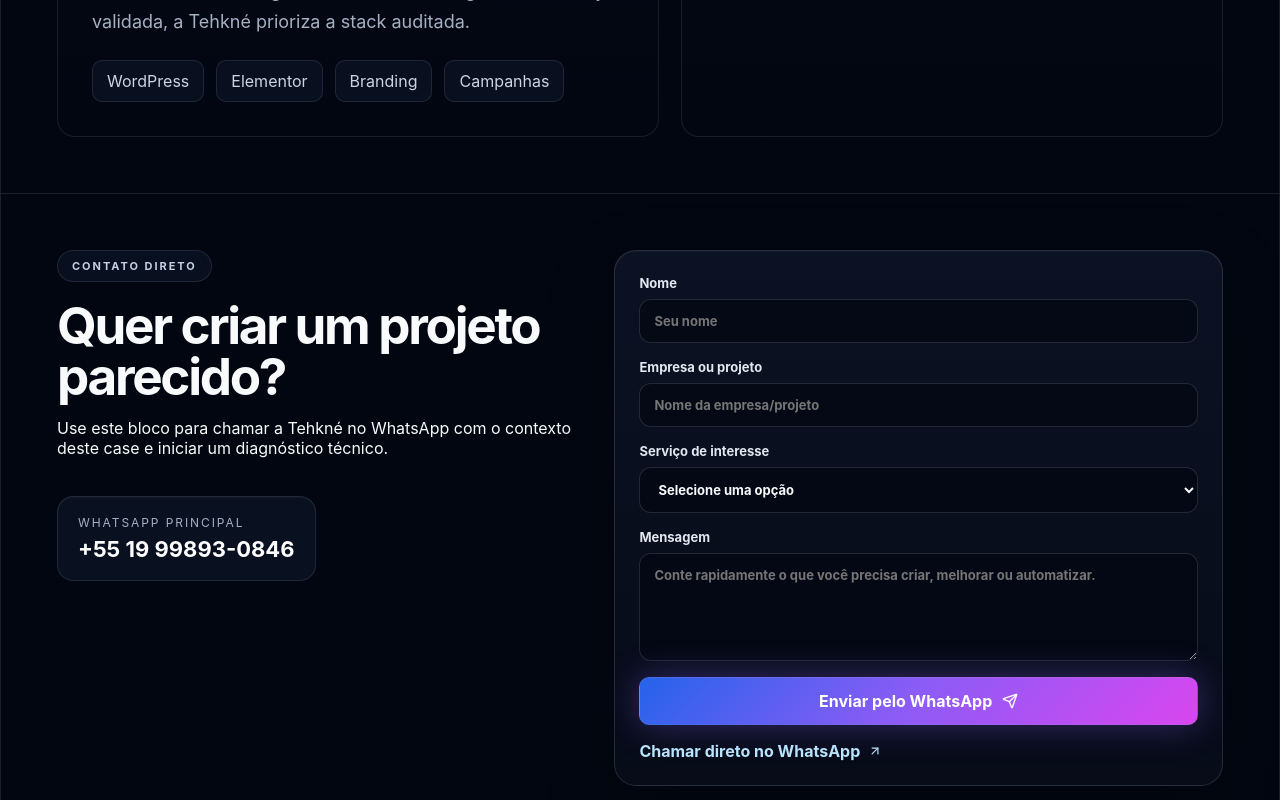
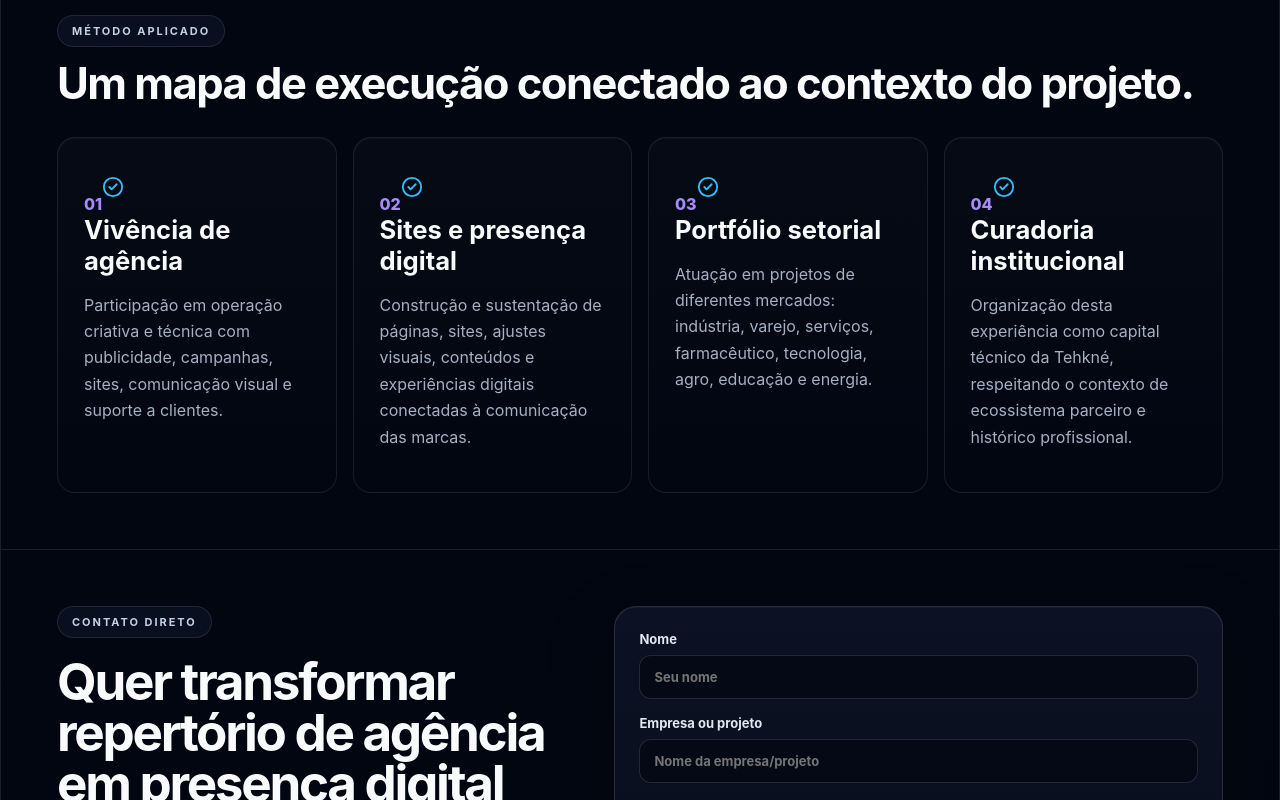
Before and after one commit to Tehkne-Solutions/tehkne-site, a Next.js app: page /portfolio/savana-publicidade in a window 1280 px wide. Shown: the part 3892-4692 px from the top of the page. Built offline with nearby package versions, Linux system fonts and the light colour scheme; no server answers.

Commit message:
feat(portfolio): add Savana official case page

```diff
--- /dev/null
+++ b/app/portfolio/savana-publicidade/page.tsx
@@ -0,0 +1,106 @@
+import { ArrowUpRight, CheckCircle2 } from 'lucide-react';
+import ContactForm from '../../components/ContactForm';
+import { getPortfolioMetadata } from '../portfolio-data';
+import CaseScreens from '../CaseScreens';
+
+const siteUrl = 'https://savanapublicidade.com.br/';
+const heroShot = `https://s0.wp.com/mshots/v1/${encodeURIComponent(siteUrl)}?w=1500`;
+
+const stack = ['WordPress', 'Elementor', 'Publicidade', 'Campanhas', 'Sites', 'Branding'];
+
+const services = [
+  'Planejamento Estratégico',
+  'Planejamento de Campanhas',
+  'Planejamento de Branding',
+  'Comunicação Visual',
+  'Mídias Sociais',
+  'Design de Embalagens',
+  'Eventos',
+  'Mídia e Tráfego Pago',
+  'Criação de Sites'
+];
+
+const portfolio = [
+  'Sinfonia Residencial',
+  'Dafra Motos',
+  'Eurofarma',
+  'Stine Sementes',
+  'Massas De',
+  'Nutralle',
+  'Ecobrisa Energia',
+  'Oficina do Estudante'
+];
+
+const cards = [
+  { title: 'Ecossistema de agência', text: 'A Savana representa experiência em publicidade online e offline, com estratégia, criação, campanhas, comunicação visual e presença digital.' },
+  { title: 'Atuação técnica recorrente', text: 'O case reúne anos de vivência em ambiente de agência, apoiando sites, páginas, manutenção, design aplicado e comunicação para clientes diversos.' },
+  { title: 'Portfólio e clientes', text: 'A página oficial apresenta projetos como Sinfonia Residencial, Dafra Motos, Eurofarma, Stine Sementes, Nutralle, Ecobrisa Energia e Oficina do Estudante.' },
+  { title: 'Valor para a Tehkné', text: 'No portfólio da Tehkné, este case comprova repertório em comunicação, campanhas, WordPress, criação de sites, marcas e operação digital para agência.' }
+];
+
+const process = [
+  ['01', 'Vivência de agência', 'Participação em operação criativa e técnica com publicidade, campanhas, sites, comunicação visual e suporte a clientes.'],
+  ['02', 'Sites e presença digital', 'Construção e sustentação de páginas, sites, ajustes visuais, conteúdos e experiências digitais conectadas à comunicação das marcas.'],
+  ['03', 'Portfólio setorial', 'Atuação em projetos de diferentes mercados: indústria, varejo, serviços, farmacêutico, tecnologia, agro, educação e energia.'],
+  ['04', 'Curadoria institucional', 'Organização desta experiência como capital técnico da Tehkné, respeitando o contexto de ecossistema parceiro e histórico profissional.']
+];
+
+export const metadata = getPortfolioMetadata('savana-publicidade') ?? {
+  title: 'Case: Savana Publicidade | Tehkné Solutions',
+  description: 'Case Savana Publicidade: experiência em agência, WordPress, campanhas, criação de sites, branding e comunicação.'
+};
+
+export default function SavanaCase() {
+  return (
+    <main className="case-page">
+      <section className="section-frame case-hero portfolio-case-hero portfolio-case-hero-rich">
+        <div className="case-hero-copy">
+          <span className="eyebrow">Ecossistema parceiro • Agência e publicidade</span>
+          <h1>Savana Publicidade: estratégia, criatividade, campanhas e criação de sites em ambiente de agência.</h1>
+          <p>Case de histórico profissional e ecossistema parceiro, reunindo atuação em projetos de publicidade, WordPress, comunicação visual, campanhas e presença digital para marcas de múltiplos setores.</p>
+          <div className="hero-actions">
+            <a className="btn btn-primary coin" href="#contato-form">Quero algo parecido <ArrowUpRight size={16} /></a>
+            <a className="btn btn-secondary" href={siteUrl} target="_blank" rel="noreferrer">Abrir site oficial <ArrowUpRight size={16} /></a>
+            <a className="btn btn-secondary" href="/portfolio">Voltar ao portfólio <ArrowUpRight size={16} /></a>
+          </div>
+          <div className="case-stack">{stack.map((item) => <span key={item}>{item}</span>)}</div>
+        </div>
+        <div className="case-visual">
+          <div className="portfolio-case-preview portfolio-real-hero-preview violet">
+            <div className="case-window-bar"><span /><span /><span /></div>
+            <img src={heroShot} alt="Print da hero do site oficial Savana Publicidade" loading="eager" />
+            <div className="portfolio-real-hero-caption"><span>Print do site oficial</span><strong>Savana Publicidade</strong></div>
+          </div>
+        </div>
+      </section>
+
+      <section className="metrics section-frame compact">
+        <div><strong>Agência</strong><span>ecossistema</span></div>
+        <div><strong>360º</strong><span>serviços estratégicos</span></div>
+        <div><strong>Campinas</strong><span>base regional</span></div>
+        <div><strong>Multi-setor</strong><span>clientes e projetos</span></div>
+      </section>
+
+      <section className="section-frame case-reading-section-tight">
+        <div className="section-heading"><span className="eyebrow">Leitura do case</span><h2>O que este projeto demonstra para um novo cliente.</h2><p>A Savana demonstra repertório acumulado em agência: marcas, campanhas, sites, comunicação visual, estratégia, mídia e atendimento a clientes de setores variados.</p></div>
+        <div className="case-reading-grid case-reading-grid-balanced">
+          {cards.map((card) => <article className="glass-card case-reading-card case-reading-card-balanced" key={card.title}><CheckCircle2 className="card-icon" size={30} /><h3>{card.title}</h3><p>{card.text}</p></article>)}
+        </div>
+      </section>
+
+      <section className="section-frame os-section">
+        <div className="os-panel"><span className="eyebrow">Serviços identificados</span><h2>Da estratégia à execução visual e digital.</h2><p>O site oficial apresenta uma operação com serviços estratégicos, criativos, mídia, eventos e criação de sites.</p><div className="os-features">{services.map((item) => <span key={item}>{item}</span>)}</div></div>
+        <div className="stack-cloud">{portfolio.map((item) => <span key={item}>{item}</span>)}</div>
+      </section>
+
+      <CaseScreens title="Savana Publicidade" url={siteUrl} />
+
+      <section className="section-frame">
+        <div className="section-heading"><span className="eyebrow">Método aplicado</span><h2>Um mapa de execução conectado ao contexto do projeto.</h2></div>
+        <div className="case-method-map">{process.map(([number, title, text]) => <article className="method-step" key={title}><span>{number}</span><CheckCircle2 size={22} /><h3>{title}</h3><p>{text}</p></article>)}</div>
+      </section>
+
+      <ContactForm page="Case Savana Publicidade" context="agência, WordPress, campanhas, criação de sites, branding, comunicação visual e portfólio" title="Quer transformar repertório de agência em presença digital vendável?" description="Use este bloco para iniciar um diagnóstico sobre sites, campanhas, WordPress, portfólio, branding e operação digital." />
+    </main>
+  );
+}
```
